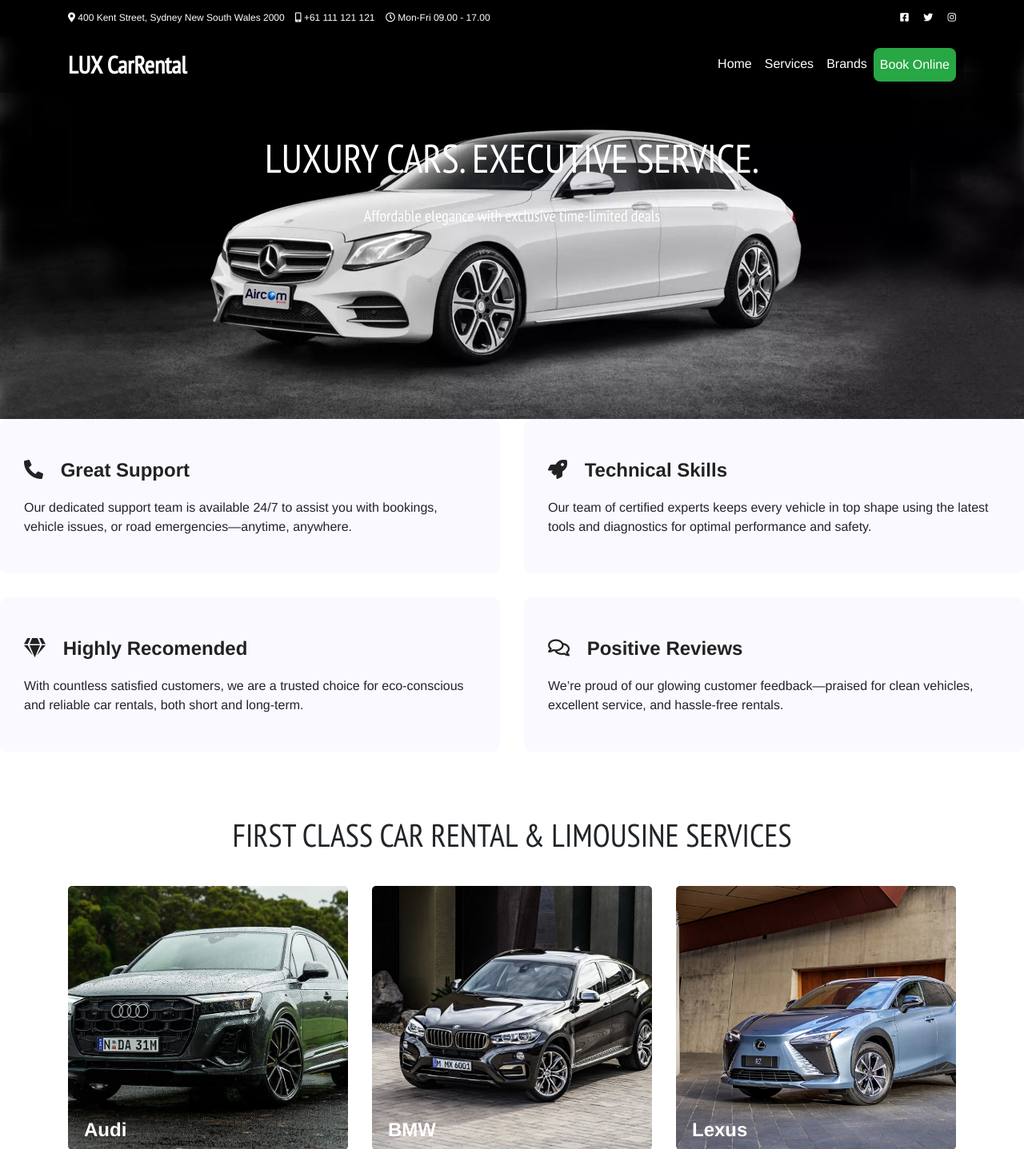
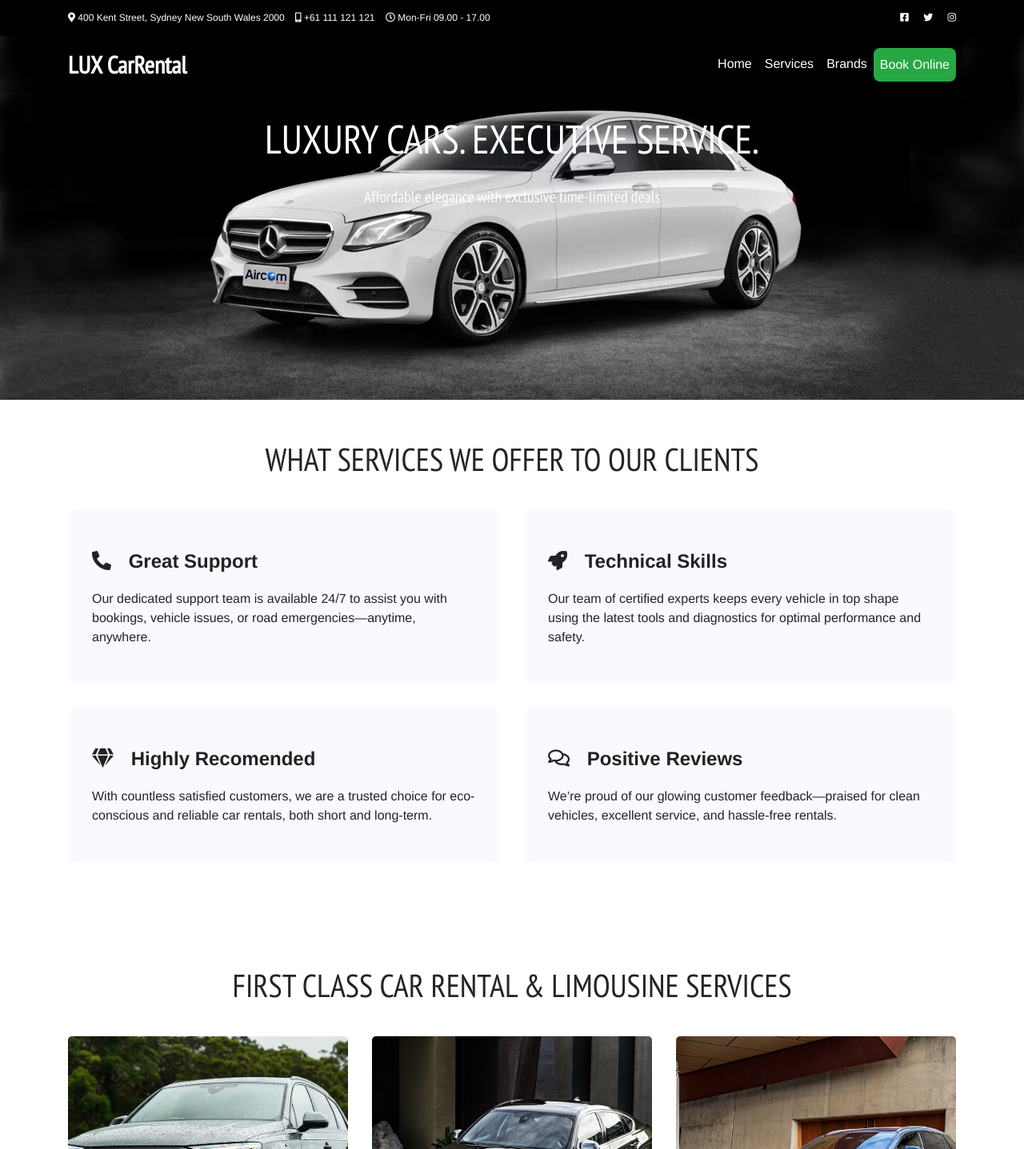
Before and after one commit to AdminLUX-ui/car-rental-website-php-and-mysql-main, a PHP site: page / in a window 1280 px wide. Shown: the top 1437 px of the page at 80% size. Run offline with PHP 8.4, Linux system fonts and the light colour scheme; data comes from the database, SQL or seed files in the repository.

Commit message:
chore: enable service

```diff
--- a/index.php
+++ b/index.php
@@ -13,7 +13,7 @@ if (!isset($con) || !$con) {
 ?>
 
 <!-- Home Section -->
-<-- <section class = "home_section">
+<section class = "home_section">
     <div class="section-header">
         <div class="section-title" style = "font-size:50px; color:white">
             Luxury Cars. Executive Service.
@@ -26,12 +26,12 @@ if (!isset($con) || !$con) {
 </section>
 
 <!-- Our Services Section -->
-<!-- <section class = "our-services" id = "services">
+<section class = "our-services" id = "services">
     <div class = "container">
         <div class="section-header">
             <div class="section-title">
                 What Services we offer to our clients
-            </div> -->
+            </div>
             <!-- <hr class="separator">
             <div class="section-tagline">
                 Who are passionate about sustainable and efficient travel solutions
```
